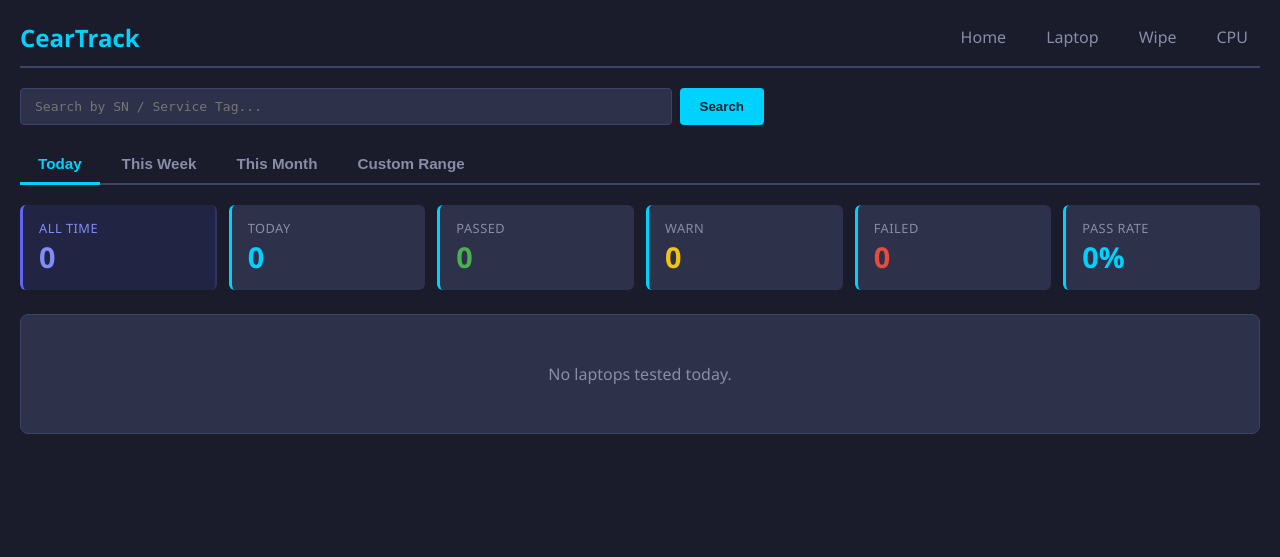
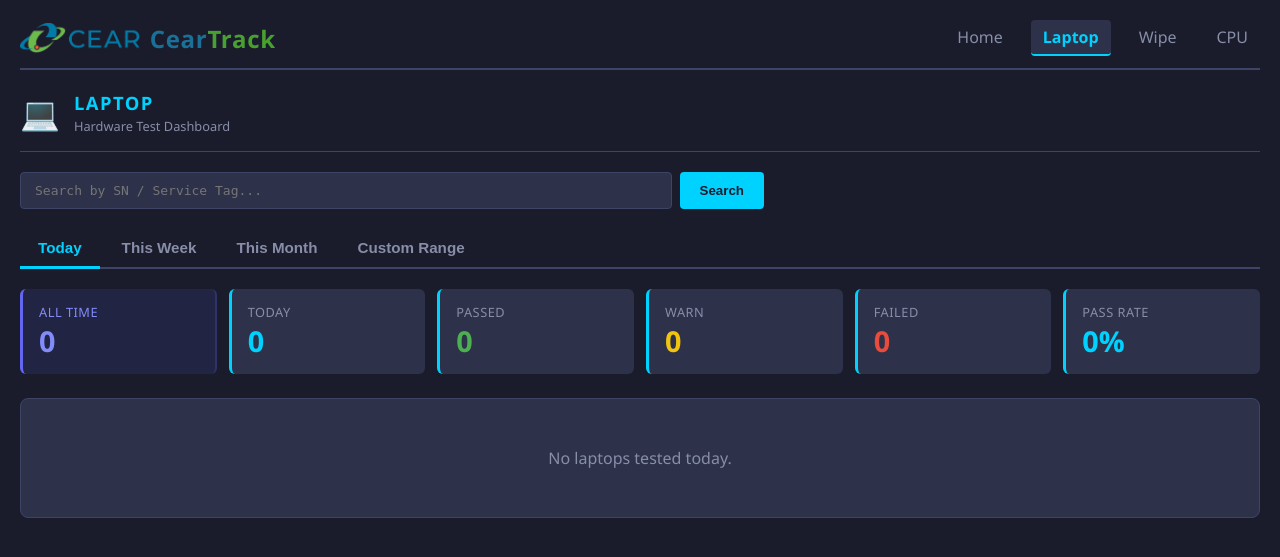
Before and after one commit to herbertliu2019/CearTrack, a Flask app: page /laptop/ in a window 1280 px wide. Shown: the top 557 px of the page. Run offline with Flask 3, Linux system fonts and the light colour scheme; data that the repository does not hold is empty.

Commit message:
feat(ui): brand polish — nav highlight, CEAR logo, CearTrack two-color, module headers
- Add CEAR logo (cear_logo.png) to header, downloaded from cearinc.com
- CearTrack title: Cear(#1a7096 blue) + Track(#48a030 green) across header & homepage
- Nav active highlight: cyan underline + bold for current module
- Remove redundant "Test Modules" heading from homepage
- Laptop dashboard: add module identity header (💻 LAPTOP / Hardware Test Dashboard)
- Wipe & CPU module title color: var(--text-primary) → var(--accent) to match laptop
- Wipe & CPU ALL TIME card: align indigo styling (#818cf8) with laptop

Co-Authored-By: Claude Sonnet 4.6 <noreply@anthropic.com>

```diff
--- a/monitorcenter/modules/laptop/templates/module.html
+++ b/monitorcenter/modules/laptop/templates/module.html
@@ -5,6 +5,19 @@
 <script src="{{ url_for('static', filename='js/app.js') }}"></script>
 
 <div x-data="laptopApp('{{ module_name }}')" x-init="init()">
+
+  <!-- ── Module Identity Header ───────────────────────────────────── -->
+  <div style="display:flex;align-items:center;gap:14px;margin-bottom:20px;
+              padding-bottom:16px;border-bottom:1px solid var(--border);">
+    <span style="font-size:2em;line-height:1;">💻</span>
+    <div>
+      <div style="font-size:1.15em;font-weight:700;color:var(--accent);
+                  letter-spacing:0.08em;text-transform:uppercase;">Laptop</div>
+      <div style="font-size:0.8em;color:var(--text-secondary);margin-top:2px;">
+        Hardware Test Dashboard
+      </div>
+    </div>
+  </div>
 
   <!-- ── Top Bar: Search ──────────────────────────────────────────── -->
   <div style="display:flex;gap:12px;align-items:center;margin-bottom:20px;">
--- a/monitorcenter/static/css/dashboard.css
+++ b/monitorcenter/static/css/dashboard.css
@@ -42,6 +42,12 @@ nav a {
   transition: all 0.2s;
 }
 nav a:hover { color: var(--accent); background: var(--bg-card); }
+nav a.nav-active {
+  color: var(--accent);
+  background: var(--bg-card);
+  border-bottom: 2px solid var(--accent);
+  font-weight: 600;
+}
 
 main { max-width: 1800px; margin: 0 auto; }
 
--- a/monitorcenter/templates/base.html
+++ b/monitorcenter/templates/base.html
@@ -9,12 +9,19 @@
 </head>
 <body>
   <header>
-    <h1><a href="/" style="text-decoration:none;color:inherit;">CearTrack</a></h1>
+    <h1 style="display:flex;align-items:center;gap:10px;">
+      <a href="/" style="text-decoration:none;display:flex;align-items:center;gap:10px;">
+        <img src="{{ url_for('static', filename='cear_logo.png') }}"
+             alt="CEAR" style="height:30px;width:auto;vertical-align:middle;
+                                filter:brightness(1.1);">
+        <span style="font-weight:600;letter-spacing:0.03em;"><span style="color:#1a7096;">Cear</span><span style="color:#48a030;">Track</span></span>
+      </a>
+    </h1>
     <nav>
-      <a href="/">Home</a>
-	  <a href="/laptop/">Laptop</a>
-      <a href="/wipe/">Wipe</a>
-      <a href="/cpu/">CPU</a>
+      <a href="/" class="{{ 'nav-active' if request.path == '/' else '' }}">Home</a>
+      <a href="/laptop/" class="{{ 'nav-active' if request.path.startswith('/laptop/') else '' }}">Laptop</a>
+      <a href="/wipe/"   class="{{ 'nav-active' if request.path.startswith('/wipe/')   else '' }}">Wipe</a>
+      <a href="/cpu/"    class="{{ 'nav-active' if request.path.startswith('/cpu/')    else '' }}">CPU</a>
     </nav>
   </header>
   <main>{% block content %}{% endblock %}</main>
--- a/monitorcenter/templates/index.html
+++ b/monitorcenter/templates/index.html
@@ -6,7 +6,7 @@
 <div x-data="landingApp()" x-init="init()">
 
   <div style="text-align: center; padding: 40px 0; border-bottom: 1px solid var(--border); margin-bottom: 30px;">
-    <h1 style="font-size: 2em; color: var(--accent);">CearTrack</h1>
+    <h1 style="font-size: 2em;"><span style="color:#1a7096;">Cear</span><span style="color:#48a030;">Track</span></h1>
     <p style="color: var(--text-secondary); margin-top: 8px;">
       Cear Hardware Test &amp; Traceability Platform
     </p>
@@ -73,7 +73,6 @@
   </div>
 
   <!-- Module tiles -->
-  <h2 style="margin-bottom: 12px;">Test Modules</h2>
   <div class="module-grid">
     {% for m in modules %}
     <a href="/{{ m }}/" class="module-tile">
--- a/monitorcenter/templates/wipe/dashboard.html
+++ b/monitorcenter/templates/wipe/dashboard.html
@@ -24,7 +24,7 @@
       </svg>
       <div>
         <div style="font-size:1.45em;font-weight:800;letter-spacing:0.06em;
-                    color:var(--text-primary);text-transform:uppercase;line-height:1.1;">
+                    color:var(--accent);text-transform:uppercase;line-height:1.1;">
           Wipe Disk
         </div>
         <div style="font-size:0.78em;color:var(--text-secondary);
@@ -199,9 +199,9 @@
 
     <!-- KPI strip -->
     <div class="stats-strip" style="grid-template-columns:1.1fr 1px repeat(4,1fr);margin-bottom:16px;align-items:stretch;">
-      <div class="stat-card" style="background:rgba(99,102,241,0.07);border-color:rgba(99,102,241,0.25);">
+      <div class="stat-card" style="background:rgba(99,102,241,0.12);border-left:3px solid #6366f1;border-right:2px solid rgba(99,102,241,0.22);">
         <div class="stat-label" style="color:#818cf8;">ALL TIME</div>
-        <div class="stat-value" style="color:#c7d2fe;" x-text="(today.db_total ?? 0).toLocaleString()"></div>
+        <div class="stat-value" style="color:#818cf8;" x-text="(today.db_total ?? 0).toLocaleString()"></div>
       </div>
       <div style="background:rgba(99,102,241,0.2);border-radius:1px;margin:12px 0;"></div>
       <div class="stat-card">
```
Also changed, not shown: monitorcenter/templates/cpu/dashboard.html (+4 -4 lines), monitorcenter/static/cear_logo.png (added).
